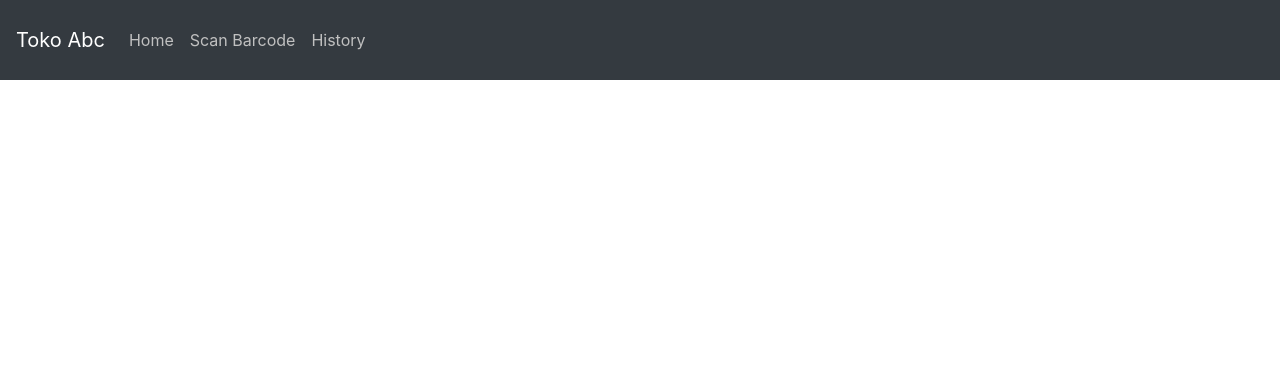
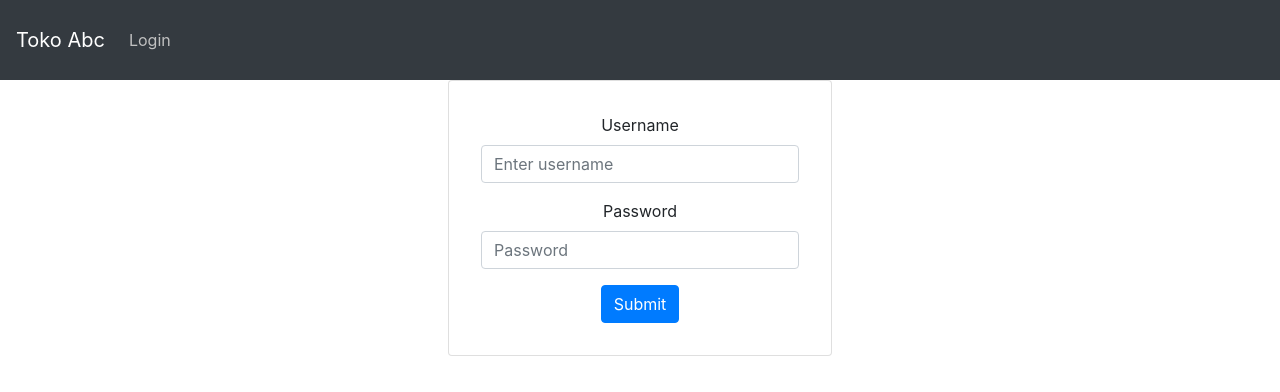
Before and after one commit to team-posan/posan-app, a React (Create React App) app: page /login in a window 1280 px wide. Shown: the top 392 px of the page. Built offline with nearby package versions, Linux system fonts and the light colour scheme.

Commit message:
setup auth kasir

```diff
--- a/src/App.js
+++ b/src/App.js
@@ -3,24 +3,41 @@ import { BrowserRouter as Router, Route, Switch } from "react-router-dom";
 import NavbarComponent from './components/Navbar';
 import HomePage from './pages/HomePage'
 import 'bootstrap/dist/css/bootstrap.min.css';
-import { Provider } from 'react-redux';
-import store from './store';
+// import { Provider } from 'react-redux';
+// import store from './store';
 import Login from './pages/Login';
+import ScanBarcode from './pages/ScanBarcode';
+import { useEffect } from 'react';
+import { useDispatch } from 'react-redux'
+import { keepLoginAction } from './store/actions/authAction'
 
 function App() {
+
+  const dispatch = useDispatch()
+
+  useEffect(()=>{
+    const access_token = localStorage.getItem('access_token')
+    if(access_token){
+      dispatch(keepLoginAction())
+    }
+  },[])
+
+
   return (
-    <Provider store={store}>
       <div className="App">
         <Router>
           <NavbarComponent />
           <Switch>
             <Route exact path='/'>
-              {localStorage.access_token ?  <HomePage /> : <Login /> }
+              {/* {localStorage.access_token ?   */}
+              <HomePage />
+              {/* // : <Login /> } */}
             </Route>
+            <Route exact path='/login' component={Login}/>
+            <Route exact path='/scanbarcode' component={ScanBarcode}/>
           </Switch>
         </Router>
       </div>
-    </Provider>
   );
 }
 
--- a/src/components/Navbar.js
+++ b/src/components/Navbar.js
@@ -1,15 +1,33 @@
 import { Navbar, Nav } from 'react-bootstrap'
 import { Link } from 'react-router-dom'
+import { useDispatch, useSelector } from 'react-redux'
+import { logoutAction } from '../store/actions/authAction'
+
+
 
 function NavbarComponent () {
+  const dispatch = useDispatch()
+
+  const auth = useSelector(state=>state.authReducer)
+
+  const onLogoutHandler=()=>{
+    dispatch(logoutAction())
+  }
+  console.log(auth.loginStatus)
   return (
     <Navbar bg="dark" variant="dark" style={{height: '5rem'}}>
       <Navbar.Brand href="#home">Toko Abc</Navbar.Brand>
+        {
+          !auth.loginStatus ?
             <Nav className="mr-auto">
               <Nav.Link>
-          <Link to='/' style={{textDecoration:'none', color:'silver'}}>
-            Home
-          </Link>
+              <Link to='/login' style={{textDecoration:'none', color:'silver'}}>Login</Link>
+              </Nav.Link>
+            </Nav>
+          :
+          <Nav className="mr-auto">
+            <Nav.Link>
+              <Link to='/' style={{textDecoration:'none', color:'silver'}}>Home</Link>
             </Nav.Link>
             <Nav.Link>
               <Link to='/scanbarcode' style={{textDecoration:'none', color:'silver'}}>Scan Barcode</Link>
@@ -17,7 +35,12 @@ function NavbarComponent () {
             <Nav.Link>
               <Link to='/history' style={{textDecoration:'none', color:'silver'}} >History</Link>
             </Nav.Link>
+              <Nav.Link>
+              <Link to='/login' style={{textDecoration:'none', color:'silver'}} onClick={onLogoutHandler} >Logout</Link>
+              </Nav.Link>
           </Nav>
+
+        }
   </Navbar>
   )
 }
--- a/src/index.js
+++ b/src/index.js
@@ -3,10 +3,15 @@ import ReactDOM from 'react-dom';
 import './index.css';
 import App from './App';
 import reportWebVitals from './reportWebVitals';
+import store from './store';
+import { Provider } from 'react-redux';
+
 
 ReactDOM.render(
   <React.StrictMode>
-    <App />
+    <Provider store={store}>
+      <App />
+    </Provider>
   </React.StrictMode>,
   document.getElementById('root')
 );
--- a/src/pages/HomePage.js
+++ b/src/pages/HomePage.js
@@ -1,11 +1,18 @@
 import { Container, Row, Col } from 'react-bootstrap'
-import { Route, Switch } from 'react-router-dom'
+import { Route, Switch, Redirect } from 'react-router-dom'
 import ProductInventories from '../components/Home/ProductInventories'
 import { connect } from 'react-redux'
 import ScanBarcode from './ScanBarcode'
 import ListCart from '../components/ListCart'
+import { useSelector } from 'react-redux'
 
 function HomePage () {
+  const auth = useSelector(state=>state.authReducer)
+
+  console.log(auth)
+
+
+  if(!auth.loginStatus) return <Redirect to={'/login'} />
   return (
     <Container fluid>
       <Row>
--- a/src/pages/Login.jsx
+++ b/src/pages/Login.jsx
@@ -1,21 +1,29 @@
 import { useState } from 'react'
 import { Form, Button, Card } from 'react-bootstrap'
-import { login } from '../services/auth.services'
+// import { login } from '../services/auth.services'
+import { loginAction } from '../store/actions/authAction'
+import { useDispatch, useSelector  } from 'react-redux'
+import { Redirect } from 'react-router-dom'
 
 function Login () {
+
   const [inputKasir, setInputKasir] = useState({
     userName: '',
     password: ''
   })
 
+
+  const auth = useSelector(state=>state.authReducer)
+  const dispatch = useDispatch()
+
   const handleSubmitLogin = (e) => {
     e.preventDefault()
     console.log('masuk', inputKasir)
-    login({
-      username: inputKasir.userName,
-      password: inputKasir.password
-    }).then((res) => console.log('selesai', res))
+    dispatch(loginAction(inputKasir.userName,inputKasir.password))
   }
+
+
+  if(auth.loginStatus) return <Redirect to={'/'}/>
 
   return (
     <div style={{display: 'flex', justifyContent: 'center', alignItems: 'center'}}>
--- a/src/pages/ScanBarcode.jsx
+++ b/src/pages/ScanBarcode.jsx
@@ -1,8 +1,13 @@
 import React, {useState} from 'react'
 import QrScanner from 'react-qr-reader'
 import QRcode from 'qrcode.react'
+import { useSelector } from 'react-redux'
+import { Redirect } from 'react-router-dom'
+
 
 const ScanBarcode=()=>{
+    const auth = useSelector(state=>state.authReducer)
+
     const dataqr =   [
         {product_name:'indomie goreng', qty:10, status:'terbayar'},
         {product_name:'indomie rebus', qty:20, status:'terbayar'}]
@@ -25,6 +30,7 @@ const ScanBarcode=()=>{
     const errorHandler=(error)=>{
         console.log('error QR', error)
     }
+    if(!auth.loginStatus) return <Redirect to={'/login'} />
 
     return(
         <div>
@@ -49,7 +55,6 @@ const ScanBarcode=()=>{
                    size={400}
                    includeMargin={true}
                     />
-                    sue
                </div>
                :
                <p>asd</p>
--- /dev/null
+++ b/src/store/actions/authAction.js
@@ -0,0 +1,37 @@
+import Axios from 'axios'
+const baseUrlServer = 'http://localhost:5000'
+
+
+
+export const loginAction =(username, password)=>{
+    return dispatch=>{
+        console.log(username,password)
+        Axios.post(baseUrlServer + "/user/login", {
+        username,
+        password,
+        })
+        .then(({data})=>{
+            dispatch({type:'LOGIN_SUCCESS'})
+            localStorage.setItem('access_token', data.access_token)
+            // return <Redirect to={'/'}/>
+        })
+        .catch(err=>{
+            console.log(err)
+        })
+    }
+}
+
+
+export  const keepLoginAction=()=>{
+    return dispatch =>{
+        dispatch({type:'LOGIN_SUCCESS'})
+    }
+}
+
+export const logoutAction=()=>{
+    return dispatch =>{
+        console.log('masuk')
+        dispatch({type:'LOGOUT_SUCCESS'})
+        localStorage.removeItem('access_token')
+    }
+}
--- a/src/store/index.js
+++ b/src/store/index.js
@@ -1,9 +1,11 @@
 import { createStore, combineReducers, applyMiddleware } from 'redux'
 import thunk from 'redux-thunk'
 import dataReducer from './reducers/dataReducer'
+import authReducer from './reducers/authReducer'
 
 const reducer = combineReducers ({
-    dataReducer
+    dataReducer,
+    authReducer
 })
 
 const store = createStore (reducer, applyMiddleware(thunk))
--- /dev/null
+++ b/src/store/reducers/authReducer.js
@@ -0,0 +1,17 @@
+const INITIAL_STATE = {
+    loginStatus:false,
+    errorLogin:''
+}
+
+
+
+export default (state=INITIAL_STATE, action)=>{
+    switch(action.type){
+        case 'LOGIN_SUCCESS' :
+            return {...state, loginStatus:true}
+        case 'LOGOUT_SUCCESS' :
+            return {...state, loginStatus:false}
+        default :
+            return state
+    }
+}
```
Lines whose indentation alone changed are shown as unchanged.
